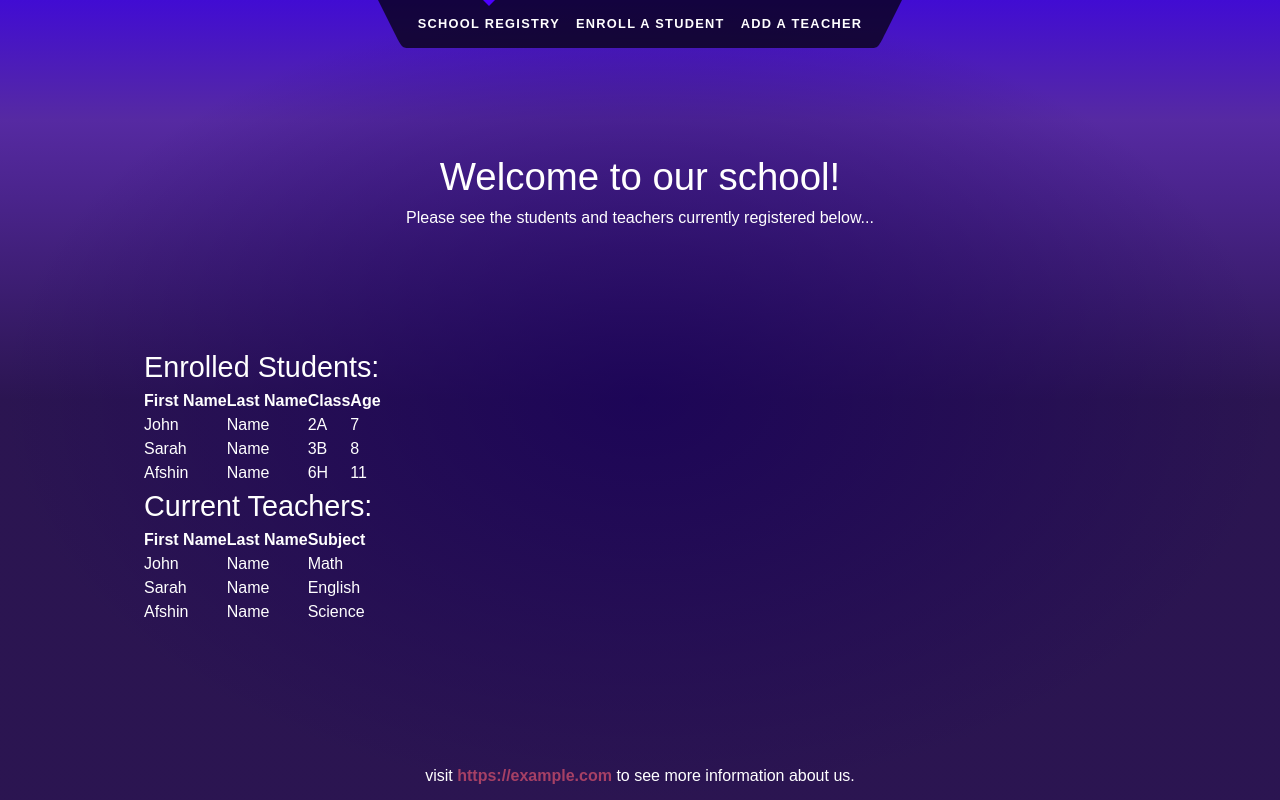
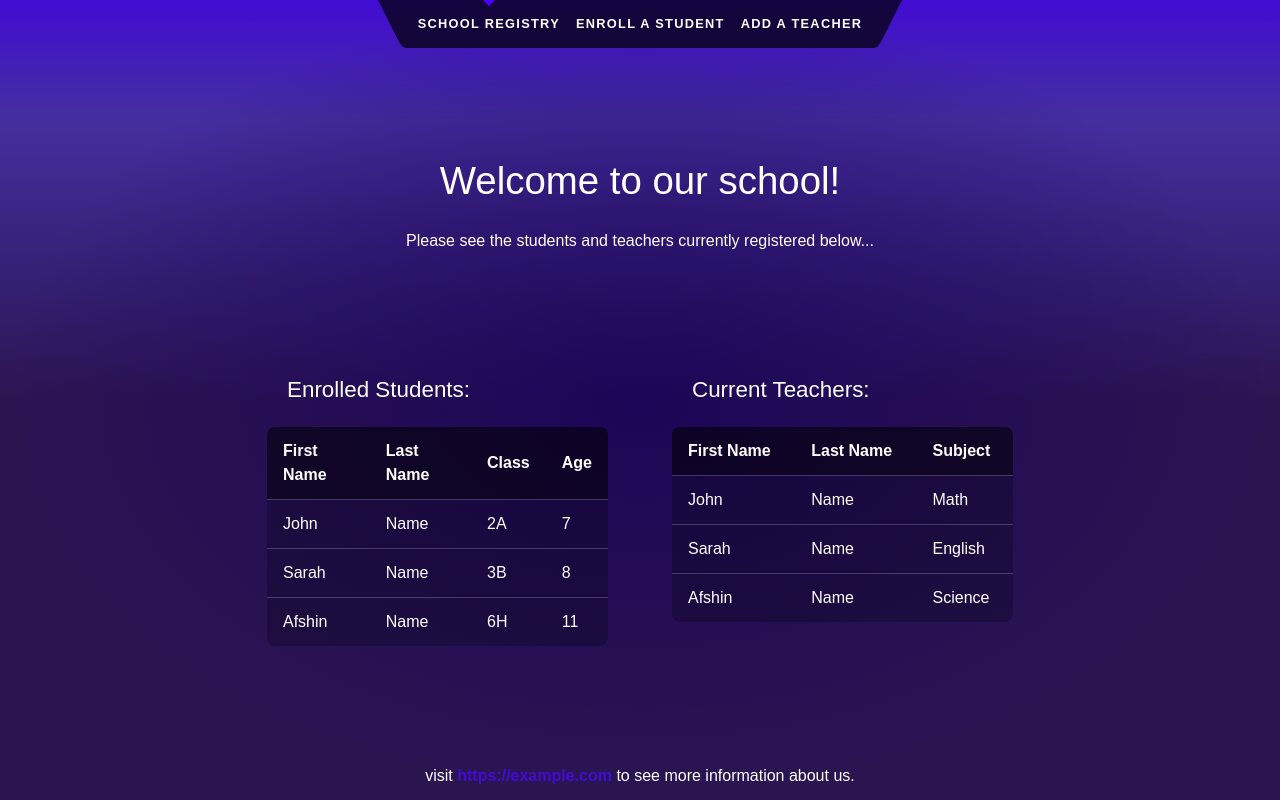
Before and after one commit to ElsieMay/school-registry-app, a SvelteKit app in the folder school-registry-page/: page / in a window 1280 px wide. Built offline with nearby package versions, Linux system fonts and the light colour scheme.

Commit message:
Small UI tweaks: added mostly styling changes to components.

```diff
--- a/school-registry-page/src/app.css
+++ b/school-registry-page/src/app.css
@@ -7,13 +7,14 @@
 		'Open Sans', 'Helvetica Neue', sans-serif;
 	--font-mono: 'Fira Mono', monospace;
 	--color-bg-0: rgb(65, 12, 211);
-	--color-bg-1: hsl(262, 59%, 40%);
+	--color-bg-1: hsl(252, 55%, 40%);
 	--color-bg-2: hsl(262, 59%, 20%);
 	--color-theme-1: #4c00ff;
-	--color-theme-2: #a64065;
+	--color-theme-2: rgb(65, 12, 211);
 	--color-text: rgba(255, 255, 255, 1);
 	--column-width: 42rem;
 	--column-margin-top: 4rem;
+	--color-border: rgba(255, 255, 255, 0.2);
 	font-family: var(--font-body);
 	color: var(--color-text);
 }
@@ -51,10 +52,17 @@ a:hover {
 h1 {
 	font-size: 2rem;
 	text-align: center;
+	padding: 20px;
 }
 
 h2 {
-	font-size: 1.8rem;
+	font-size: 1.4rem;
+	padding: 20px;
+}
+
+h4 {
+	font-size: 1rem;
+	padding: 20px 80px;
 }
 
 pre {
--- a/school-registry-page/src/components/ButtonComponent.svelte
+++ b/school-registry-page/src/components/ButtonComponent.svelte
@@ -2,7 +2,7 @@
 	export let symbol;
 </script>
 
-<button on:click style="background-color: #a64065">
+<button on:click>
 	{symbol}
 </button>
 
@@ -11,12 +11,14 @@
 		border: none;
 		padding: 0.5rem 2rem;
 		color: #fff;
-		font-size: 1.5rem;
+		font-size: 1.2rem;
 		border-radius: 1rem;
 		transition: all 250ms;
 		box-shadow:
 			0px 3px 3px rgba(0, 0, 0, 0.25),
 			inset 0px -2px 3px rgba(0, 0, 0, 0.25);
+		width: 50%;
+		background-color: var(--color-theme-2);
 	}
 	button:hover {
 		cursor: pointer;
--- a/school-registry-page/src/components/Form.svelte
+++ b/school-registry-page/src/components/Form.svelte
@@ -18,7 +18,7 @@
 		};
 	}}
 >
-	<div class="form-group">
+	<div class="form-group w-full">
 		<label for="firstName">First Name:</label>
 		<input type="text" id="firstName" name="firstName" required />
 		<label for="lastName">Last Name:</label>
@@ -37,12 +37,15 @@
 	form {
 		display: flex;
 		justify-content: center;
+		background: rgba(0, 0, 0, 0.4);
+		border-radius: 16px;
+		overflow: hidden;
 	}
 	.form-group {
 		display: flex;
 		flex-direction: column;
 		gap: 0.5rem;
-		width: 300px;
+		padding: 20px;
 	}
 	label {
 		font-weight: bold;
@@ -50,6 +53,14 @@
 	input {
 		padding: 0.5rem;
 		font-size: 1rem;
-		border: 1px solid #ccc;
+		border: 1px solid white;
+		color: white;
+		border-radius: 8px;
+	}
+	.button-container {
+		display: flex;
+		justify-content: center;
+		margin-top: 1rem;
+		padding-bottom: 20px;
 	}
 </style>
--- a/school-registry-page/src/components/Table.svelte
+++ b/school-registry-page/src/components/Table.svelte
@@ -5,8 +5,7 @@
 	export let data: StudentData[] | TeacherData[];
 </script>
 
-<div class="table">
-	<table>
+<table class="w-full table-auto border-collapse md:table-fixed lg:table-auto">
 	<thead>
 		<tr>
 			{#each columns as column}
@@ -24,10 +23,25 @@
 		{/each}
 	</tbody>
 </table>
-</div>
 
 <style>
-	tr td:focus {
-		background: #eee;
+	thead {
+		background: rgba(0, 0, 0, 0.4);
+	}
+	table {
+		border-radius: 8px;
+		overflow: hidden;
+		background: rgba(0, 0, 0, 0.24);
+	}
+	th,
+	td {
+		padding: 12px 16px;
+		border-bottom: 1px solid var(--color-border);
+		text-align: left;
+		color: var(--color-text);
+	}
+
+	tbody tr:last-child td {
+		border-bottom: none;
 	}
 </style>
--- a/school-registry-page/src/routes/+page.svelte
+++ b/school-registry-page/src/routes/+page.svelte
@@ -1,11 +1,12 @@
 <script lang="ts">
 	import Table from '../components/Table.svelte';
-	import type { StudentData, TeacherData } from '../../types';
+	import school from '../lib/images/school.jpg';
+	import type { StudentData, TeacherData } from '../types/types';
 
 	export const students: StudentData[] = [
-		{ firstName: 'John', lastName: 'Name', className: '2A', age: 7 },
-		{ firstName: 'Sarah', lastName: 'Name', className: '3B', age: 8 },
-		{ firstName: 'Afshin', lastName: 'Name', className: '6H', age: 11 }
+		{ firstName: 'John', lastName: 'Name', class: '2A', age: 7 },
+		{ firstName: 'Sarah', lastName: 'Name', class: '3B', age: 8 },
+		{ firstName: 'Afshin', lastName: 'Name', class: '6H', age: 11 }
 	];
 
 	export const teachers: TeacherData[] = [
@@ -28,7 +29,7 @@
 	<p>Please see the students and teachers currently registered below...</p>
 </div>
 
-<div class="tables"></div>
+<div class="sub-content">
 	<div class="students">
 		<h2>Enrolled Students:</h2>
 		<Table data={students} columns={studentTableTitles} />
@@ -37,6 +38,7 @@
 		<h2>Current Teachers:</h2>
 		<Table data={teachers} columns={teacherTableTitles} />
 	</div>
+</div>
 
 <style>
 	.text-column {
@@ -44,4 +46,17 @@
 		margin: 0 auto 2rem auto;
 		text-align: center;
 	}
+
+	.sub-content {
+		display: flex;
+		flex-direction: row;
+		align-self: center;
+	}
+
+	.students,
+	.teachers {
+		margin: 0 2rem;
+		flex: 1;
+		align-items: center;
+	}
 </style>
--- a/school-registry-page/src/routes/students/+page.svelte
+++ b/school-registry-page/src/routes/students/+page.svelte
@@ -9,9 +9,9 @@
 
 <div class="text-column">
 	<h1>Enroll a Student</h1>
-	<p>
+	<h4>
 		Please enter the student's first and last name, alongside the class you would like to enroll
 		them in. Press Submit to complete the registration.
-	</p>
+	</h4>
 	<Form />
 </div>
--- a/school-registry-page/src/routes/teachers/+page.svelte
+++ b/school-registry-page/src/routes/teachers/+page.svelte
@@ -9,9 +9,9 @@
 
 <div class="text-column">
 	<h1>Enroll a Student</h1>
-	<p>
+	<h4>
 		Please enter the teachers details you would like to register below. Press Submit to complete the
 		registration.
-	</p>
+	</h4>
 	<Form />
 </div>
```
Lines whose indentation alone changed are shown as unchanged.
